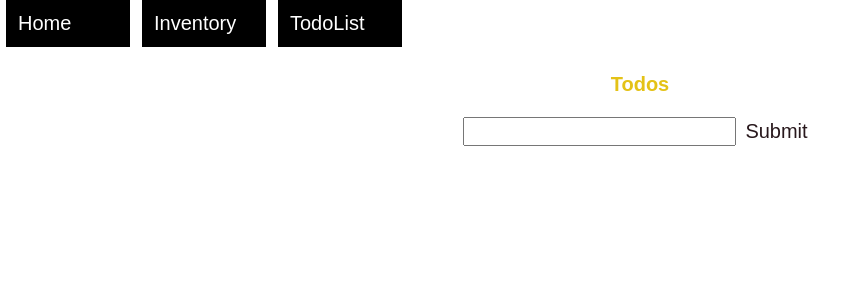
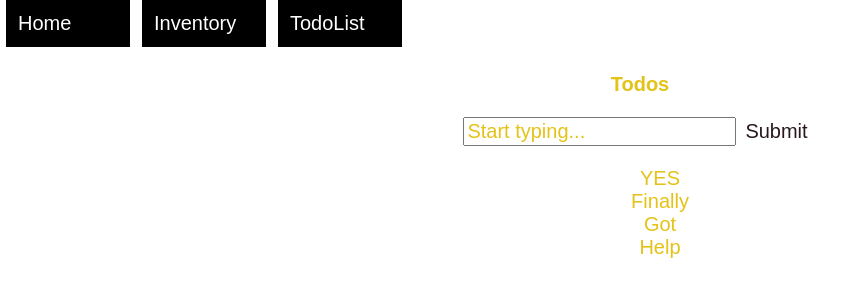
Before and after one commit to bfemeng/phase2-project, a React (Create React App) app: page /todos in a window 1280 px wide. Shown: the top 300 px of the page, without its empty margins (0-863 px from the left). Built offline with nearby package versions, Linux system fonts and the light colour scheme; data requests are answered from the project's data file.

Commit message:
List is finally rendering

```diff
--- a/db.json
+++ b/db.json
@@ -2,44 +2,24 @@
   "inventory": [],
   "todos": [
     {
-      "content": "green",
+      "content": "YES",
       "id": 1
     },
     {
-      "content": "",
+      "content": "Finally",
       "id": 2
     },
     {
-      "content": "red",
+      "content": "Got ",
       "id": 3
     },
     {
-      "content": "pink",
+      "content": "",
       "id": 4
     },
     {
-      "content": "yellow",
+      "content": "Help",
       "id": 5
-    },
-    {
-      "content": "red",
-      "id": 6
-    },
-    {
-      "content": "pink",
-      "id": 7
-    },
-    {
-      "content": "green",
-      "id": 8
-    },
-    {
-      "content": "black",
-      "id": 9
-    },
-    {
-      "content": "dust",
-      "id": 10
     }
   ]
 }
--- a/src/components/TodoList.js
+++ b/src/components/TodoList.js
@@ -1,11 +1,11 @@
 import React, { useState, useEffect } from "react";
 
 function Form() {
-  const [todos, setTodos] = useState([]);
+  const [todo, setTodo] = useState("");
   const [submittedData, setSubmittedData] = useState([]);
 
   function handleToDosChange(event) {
-    setTodos(event.target.value);
+    setTodo(event.target.value);
   }
 
   function handleSubmit(event) {
@@ -15,14 +15,17 @@ function Form() {
       headers: {
           'Content-Type': 'application/json'
       },
-      body: JSON.stringify({content:todos})
+      body: JSON.stringify({content:todo})
   })
-  .then(r => r.text())
-  .then(data => {console.log(data)})
+  .then(r => r.json())
+  .then(data => {const dataArray = [...submittedData, data];
+    setSubmittedData(dataArray);
+    setTodo("");})
 
-    const formData = { todos: todos };
-    const dataArray = [...submittedData, formData];
-    setSubmittedData(dataArray);
+    // const formData = { todo: todo };
+    // const dataArray = [...submittedData, data];
+    // setSubmittedData(dataArray);
+    // setTodo("");
   }
 
   useEffect(() => {
@@ -34,7 +37,7 @@ function Form() {
   const listOfSubmissions = submittedData.map((data, index) => {
     return (
       <div key={index}>
-        {data.todos}
+        {data.content}
       </div>
     );
   });
@@ -45,7 +48,7 @@ function Form() {
        <h3>Todos</h3>
       <form onSubmit={handleSubmit}>
       <div>{submittedData.map((data) => data.name)}</div>
-        <input type="text" className="checkbox" onChange={handleToDosChange} value={todos} />
+        <input type="text" placeholder="Start typing..." onChange={handleToDosChange} value={todo} />
         <button type="submit">Submit</button>
       </form>
       <ol>
@@ -61,7 +64,7 @@ export default Form;
 
 
 
-// import React, { useState, useEffect } from 'react'
+// import React, { useState, useEffect } from 'react
 // import { useParams } from "react-router-dom"
 // import './index.css';
 // // import Form from './Form';
```
